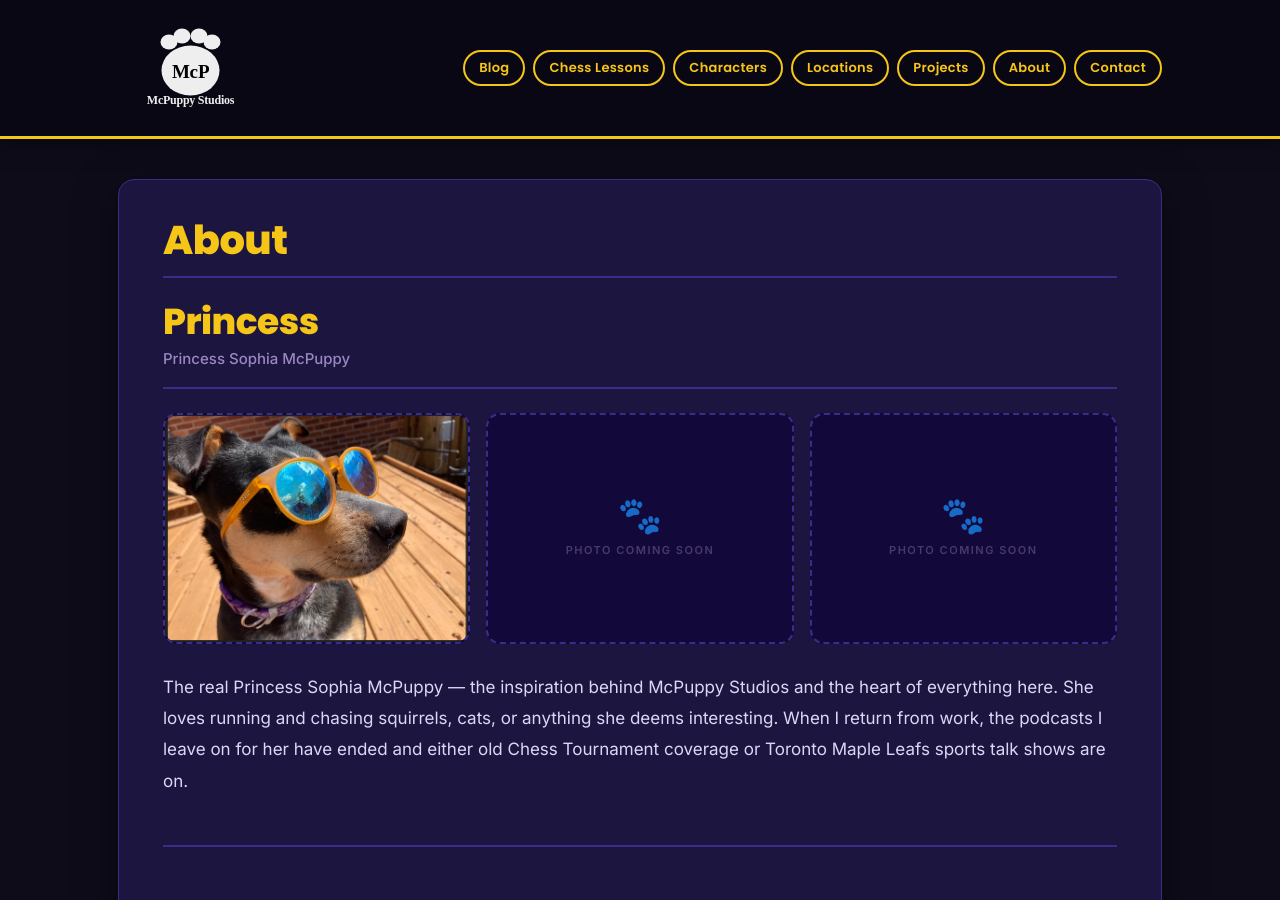
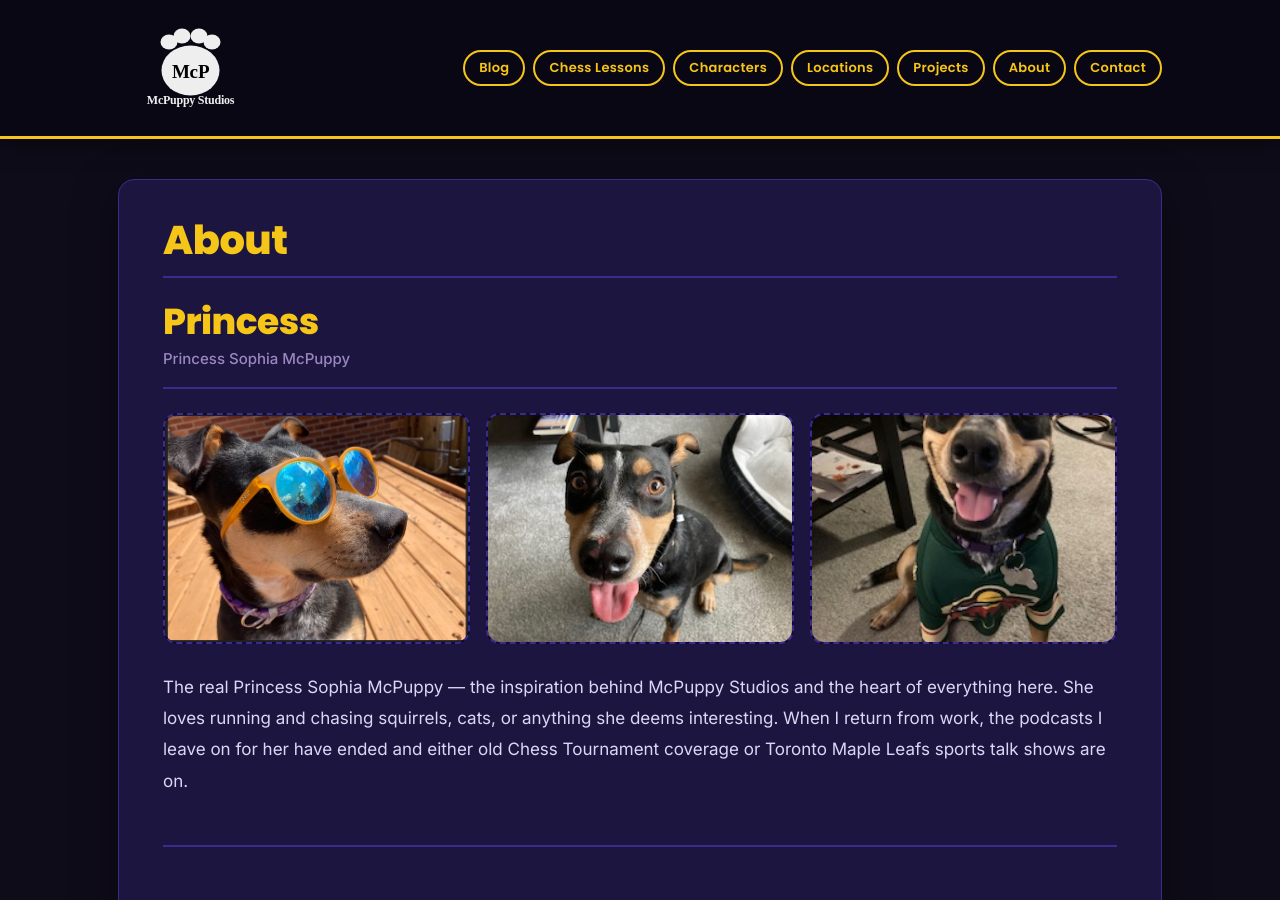
Before and after one commit to ngreen37/ngreen37.github.io, a Jekyll site: the page built from about.md, in a window 1280 px wide and 900 px high. Built offline with Jekyll 4.4.1, drawn with Linux system fonts in a browser that asks for light colours.

Commit message:
blog: 2026-04-15

```diff
--- a/about.md
+++ b/about.md
@@ -21,17 +21,11 @@
   <img src="{{ site.baseurl }}/assets/images/Princess-1.png" alt="Princess" class="about-photo">
 </div>
       <div class="about-photo-slot">
-        <div class="photo-placeholder-inner">
-          <span class="photo-icon">🐾</span>
-          <span class="photo-label">Photo coming soon</span>
-        </div>
-      </div>
+  <img src="{{ site.baseurl }}/assets/images/Princess-2.jpg" alt="Princess" class="about-photo">
+</div>
       <div class="about-photo-slot">
-        <div class="photo-placeholder-inner">
-          <span class="photo-icon">🐾</span>
-          <span class="photo-label">Photo coming soon</span>
-        </div>
-      </div>
+  <img src="{{ site.baseurl }}/assets/images/Princess-3.jpg" alt="Princess" class="about-photo">
+</div>
     </div>
 
     <div class="about-bio">
```
Also changed, not shown: assets/images/Princess-2.jpg (added), assets/images/Princess-3.jpg (added).
